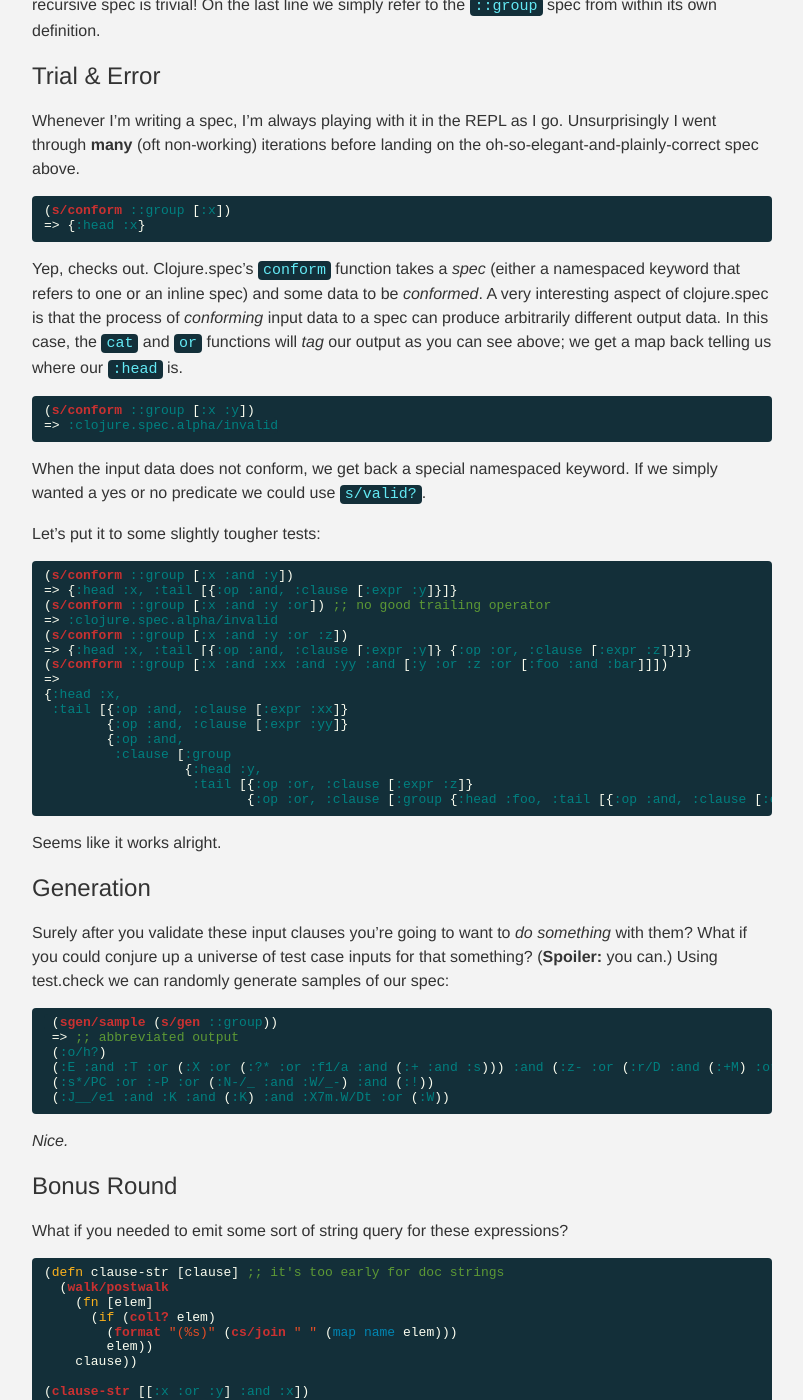
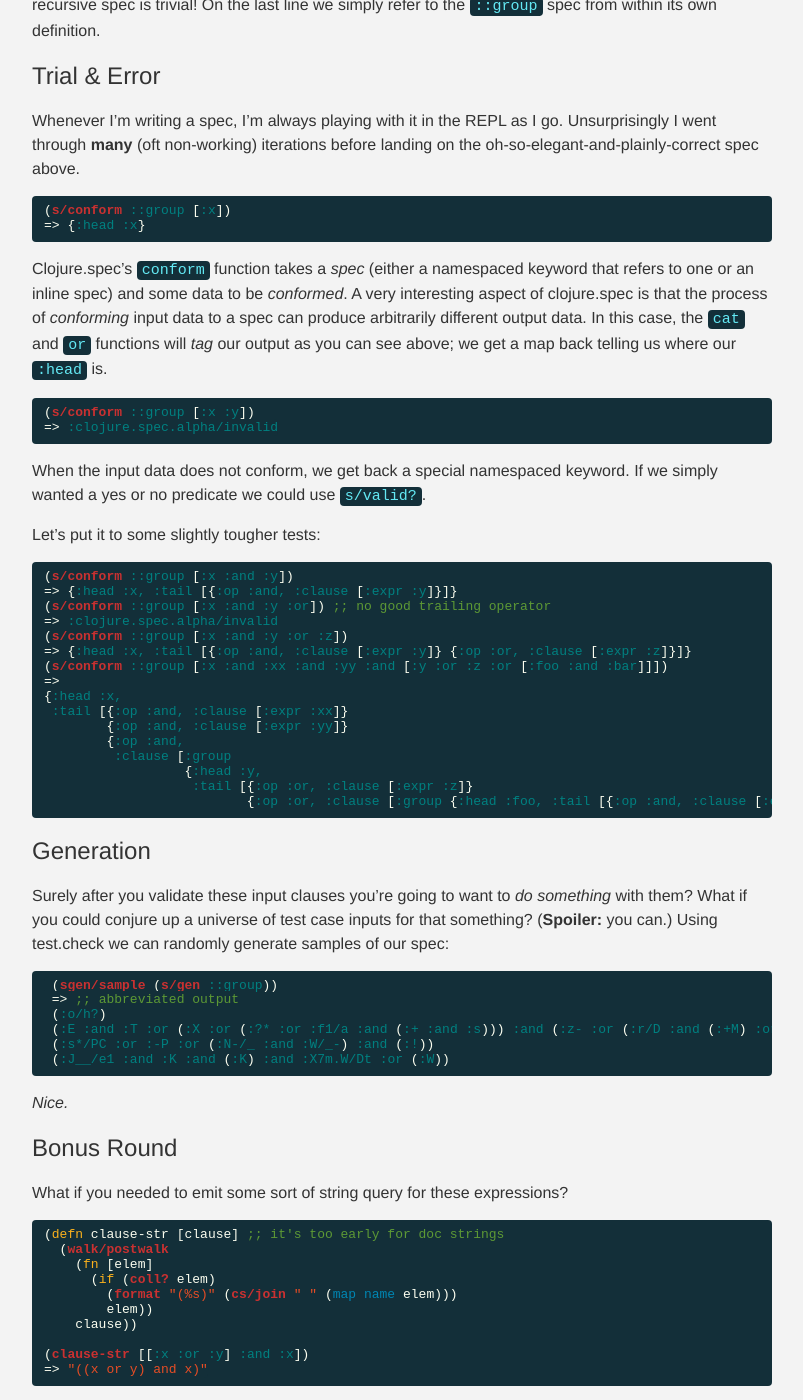
Before and after one commit to taylorwood/taylorwood.github.io, a Jekyll site: the page built from _posts/2017-10-04-clojure-spec-boolean.markdown, in a window 1280 px wide and 1400 px high, scrolled down 1615 px. Shown: the whole window, without its empty margins (238-1041 px from the left). Built offline with Jekyll 4.4.1, drawn with Linux system fonts in a browser that asks for light colours; some of the changed text lies outside the part shown.

````diff
--- a/_posts/2017-10-04-clojure-spec-boolean.markdown
+++ b/_posts/2017-10-04-clojure-spec-boolean.markdown
@@ -69,7 +69,7 @@ Whenever I'm writing a spec, I'm always playing with it in the REPL as I go. Uns
 (s/conform ::group [:x])
 => {:head :x}
 ```
-Yep, checks out. Clojure.spec's `conform` function takes a _spec_ (either a namespaced keyword that refers to one or an inline spec) and some data to be _conformed_. A very interesting aspect of clojure.spec is that the process of _conforming_ input data to a spec can produce arbitrarily different output data. In this case, the `cat` and `or` functions will _tag_ our output as you can see above; we get a map back telling us where our `:head` is.
+Clojure.spec's `conform` function takes a _spec_ (either a namespaced keyword that refers to one or an inline spec) and some data to be _conformed_. A very interesting aspect of clojure.spec is that the process of _conforming_ input data to a spec can produce arbitrarily different output data. In this case, the `cat` and `or` functions will _tag_ our output as you can see above; we get a map back telling us where our `:head` is.
 
 ```clojure
 (s/conform ::group [:x :y])
@@ -97,8 +97,6 @@ Let's put it to some slightly tougher tests:
                    :tail [{:op :or, :clause [:expr :z]}
                           {:op :or, :clause [:group {:head :foo, :tail [{:op :and, :clause [:expr :bar]}]}]}]}]}]}
 ```
-
-Seems like it works alright.
 
 # Generation
 
@@ -229,6 +227,6 @@ Try generating samples of `::group` before and after this change to see the diff
 
 # Full Example
 
-<script src="https://gist.github.com/taylorwood/91c74ec2ee90f1ec0e5931d247a168e1.js"></script>
+<script src="https://gist.github.com/taylorwood/232129ccd3cb809281fea591d46f1b8a.js"></script>
 
-Many thanks to the awesome Clojure community! When I ran into issues, the maintainer of test.check chimed in _instantly_ on Clojurians Slack with advice.
+Many thanks to the awesome Clojure community! When I ran into issues, the maintainer of test.check chimed in _instantly_ on [Clojurians Slack](https://clojurians.slack.com) with advice.
````
